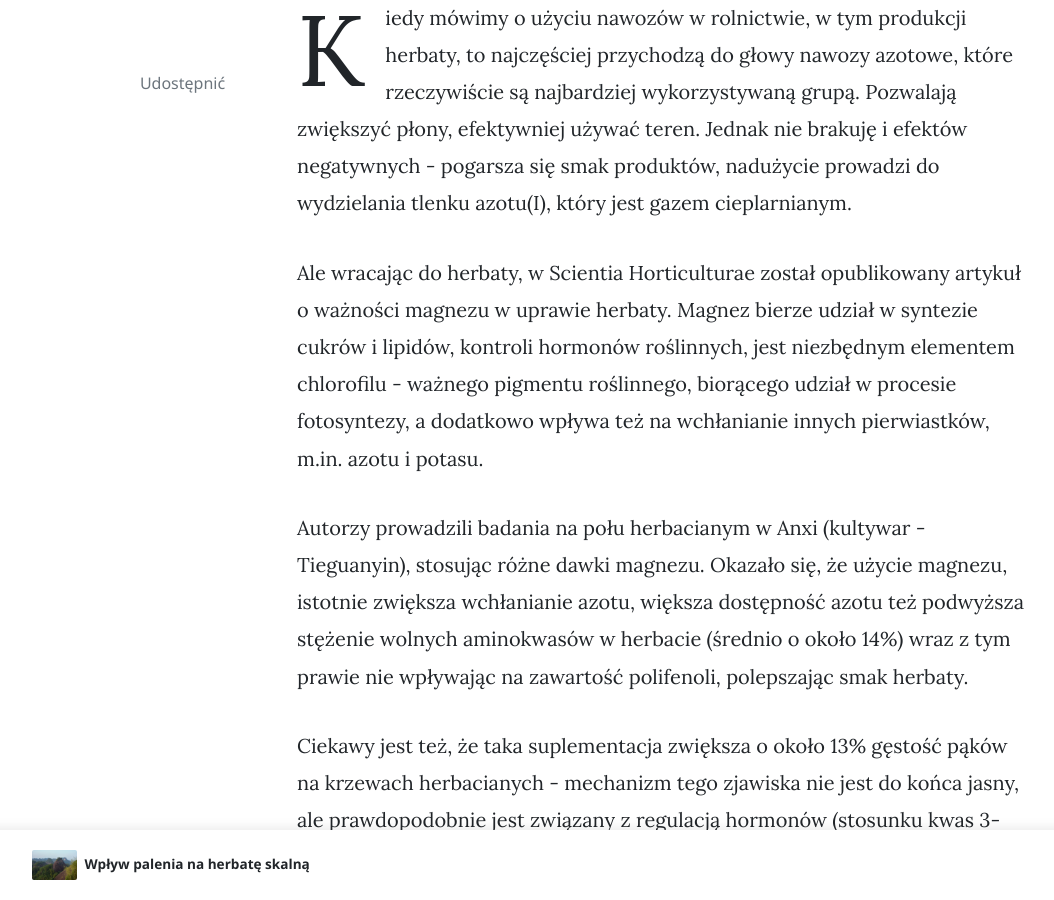
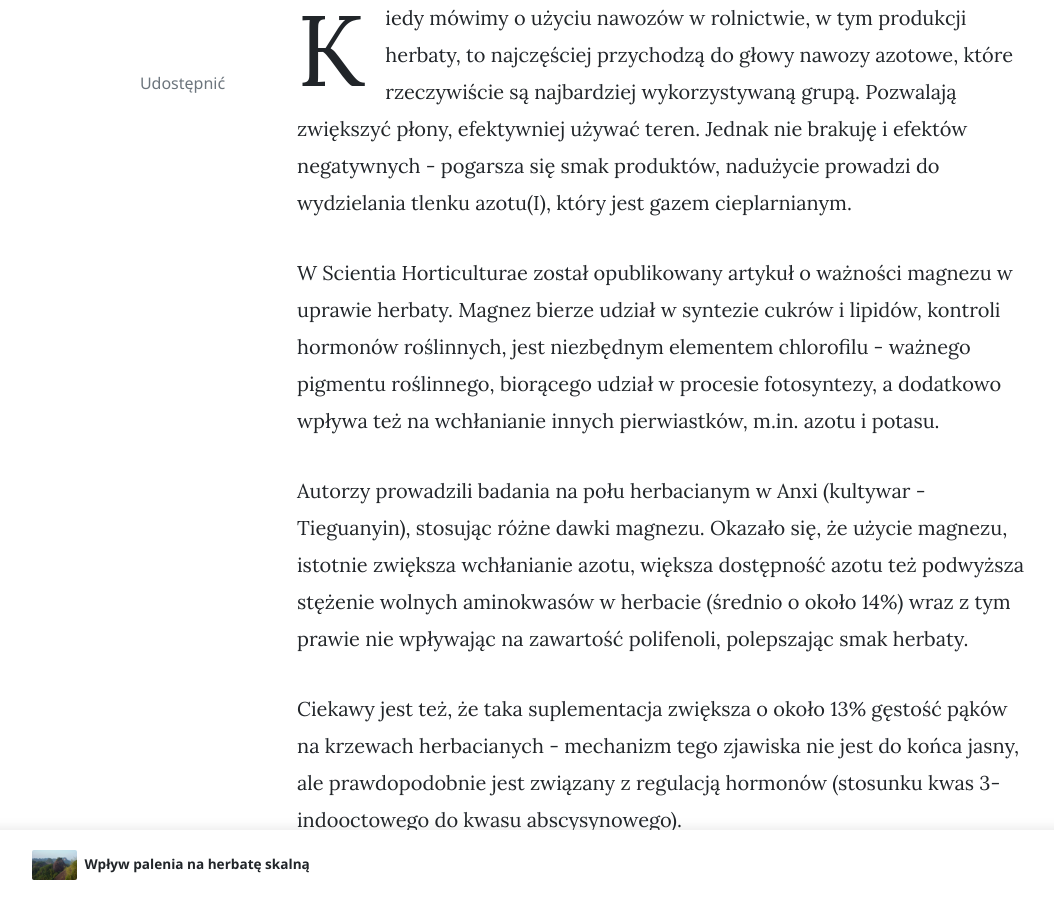
Before and after one commit to asiomchen/asiomchen.github.io, a Jekyll site: the page built from _posts/2023-02-19-nawozy-magnezowe.md, in a window 1280 px wide and 900 px high, scrolled down 485 px. Shown: the whole window, without its empty margins (73-1127 px from the left). Built offline with Jekyll 4.4.1, drawn with Linux system fonts in a browser that asks for light colours; nearby versions of some CDN libraries; comment, search, counter and statistics services are not loaded.

Commit message:
Update 2023-02-19-nawozy-magnezowe.md

```diff
--- a/_posts/2023-02-19-nawozy-magnezowe.md
+++ b/_posts/2023-02-19-nawozy-magnezowe.md
@@ -8,7 +8,7 @@ tags: 2023 magnez herbaty Scientia-Horticulturae
 
 Kiedy mówimy o użyciu nawozów w rolnictwie, w tym produkcji herbaty, to najczęściej przychodzą do głowy nawozy azotowe, które rzeczywiście są najbardziej wykorzystywaną grupą. Pozwalają zwiększyć płony, efektywniej używać teren. Jednak nie brakuję i efektów negatywnych - pogarsza się smak produktów, nadużycie prowadzi do wydzielania tlenku azotu(I), który jest gazem cieplarnianym.
 
-Ale wracając do herbaty, w Scientia Horticulturae został opublikowany artykuł o ważności magnezu w uprawie herbaty. Magnez bierze udział w syntezie cukrów i lipidów, kontroli hormonów roślinnych, jest niezbędnym elementem chlorofilu - ważnego pigmentu roślinnego, biorącego udział w procesie fotosyntezy, a dodatkowo wpływa też na wchłanianie innych pierwiastków, m.in. azotu i potasu.
+W Scientia Horticulturae został opublikowany artykuł o ważności magnezu w uprawie herbaty. Magnez bierze udział w syntezie cukrów i lipidów, kontroli hormonów roślinnych, jest niezbędnym elementem chlorofilu - ważnego pigmentu roślinnego, biorącego udział w procesie fotosyntezy, a dodatkowo wpływa też na wchłanianie innych pierwiastków, m.in. azotu i potasu.
 
 Autorzy prowadzili badania na połu herbacianym w Anxi (kultywar - Tieguanyin), stosując różne dawki magnezu. Okazało się, że użycie magnezu, istotnie zwiększa wchłanianie azotu, większa dostępność azotu też podwyższa stężenie wolnych aminokwasów w herbacie (średnio o około 14%) wraz z tym prawie nie wpływając na zawartość polifenoli, polepszając smak herbaty.
 
```
